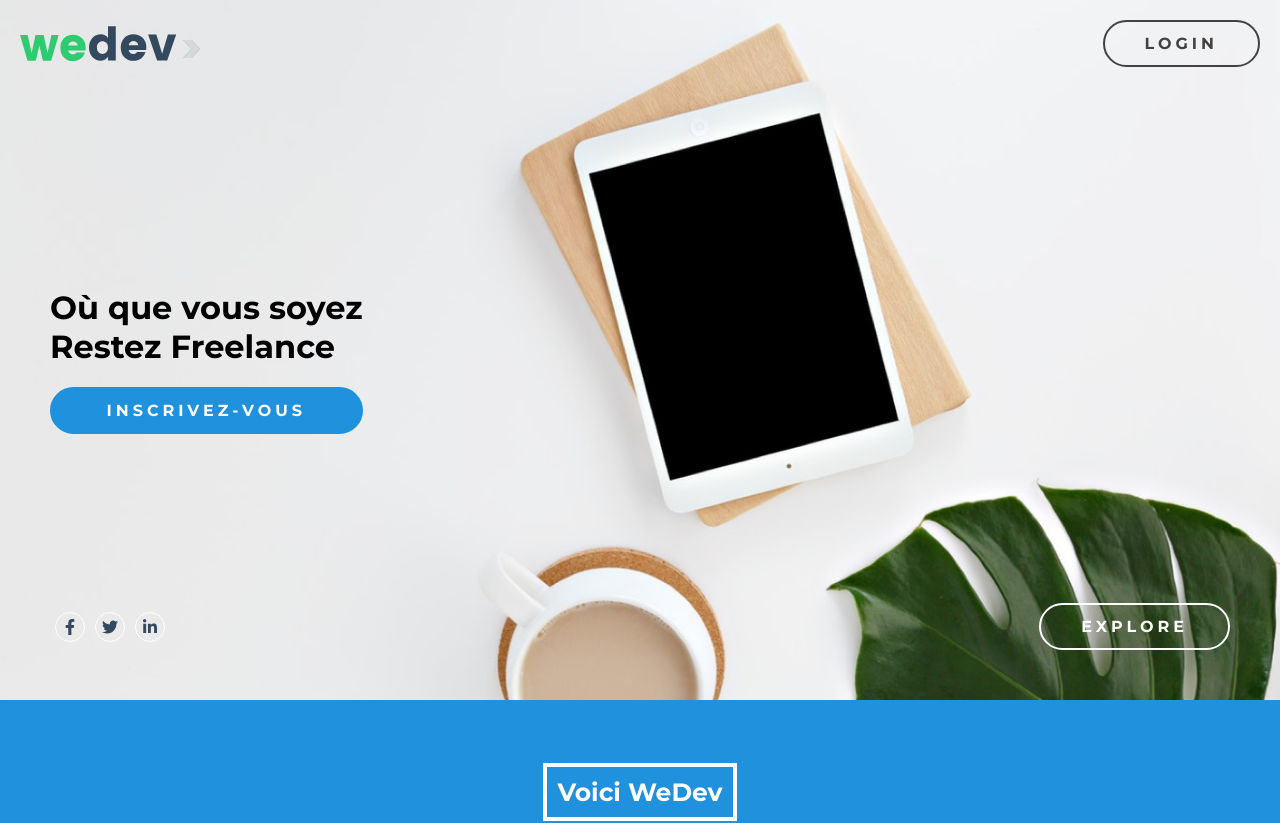
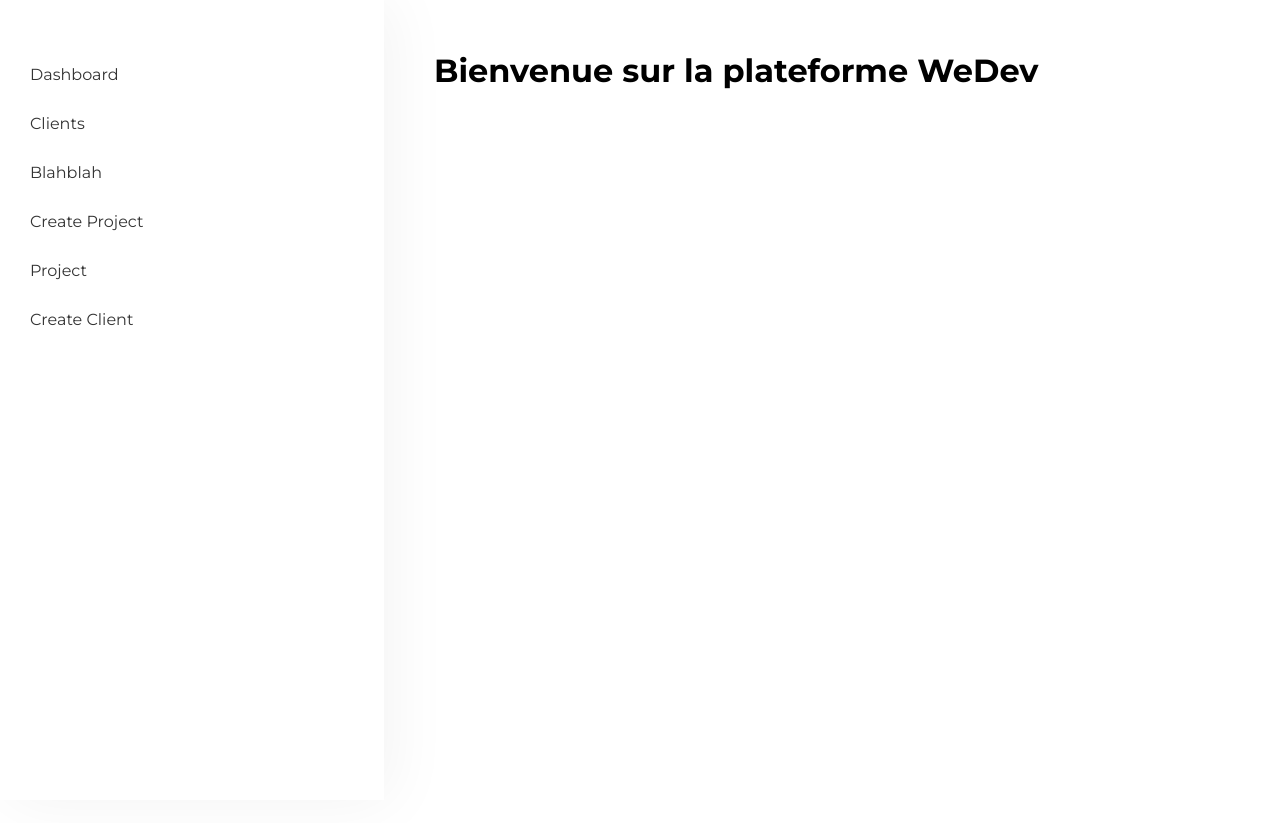
Before and after one commit to Ephalys/wedev-front, a React (Create React App) app: page / in a window 1280 px wide. Shown: the top 823 px of the page. After the commit the page ends 800 px from the top, so only its background shows below. Built offline with nearby package versions, Linux system fonts and the light colour scheme; what webfontloader would draw is missing.

Commit message:
add : create project  client, fetch projects to dashboard

```diff
--- a/src/Routes.js
+++ b/src/Routes.js
@@ -10,7 +10,7 @@ import CreateClient from "./pages/Clients/CreateClient";
 
 export class Routes extends Component {
   render() {
-    const isLoggedIn = false;
+    const isLoggedIn = true;
     return (
       <div>
         {isLoggedIn ? (
--- a/src/components/Sidebar/index.js
+++ b/src/components/Sidebar/index.js
@@ -1,27 +1,33 @@
-import React, {Component} from 'react';
-import './sidebar.scss'
+import React, { Component } from "react";
+import "./sidebar.scss";
 
 class Sidebar extends Component {
   constructor(props) {
     super(props);
     this.state = {
-            menu : [
-                'Dashboard',
-                'Clients',
-                'Projects',
-                'Blahblah'
-            ]
+      menu: ["Dashboard", "Clients", "Blahblah"]
     };
   }
   render() {
     return (
       <div className="sidebar">
         <ul>
-                    {
-                        this.state.menu.map(function(item, i){
-                            return <li key={i}><a href="">{item}</a></li>
-                        })
-                    }
+          {this.state.menu.map(function(item, i) {
+            return (
+              <li key={i}>
+                <a href="">{item}</a>
+              </li>
+            );
+          })}
+          <li>
+            <a href="/projects/create">Create Project</a>
+          </li>
+          <li>
+            <a href="/projects"> Project</a>
+          </li>
+          <li>
+            <a href="/client/create"> Create Client</a>
+          </li>
         </ul>
       </div>
     );
```
Lines whose indentation alone changed are shown as unchanged.
